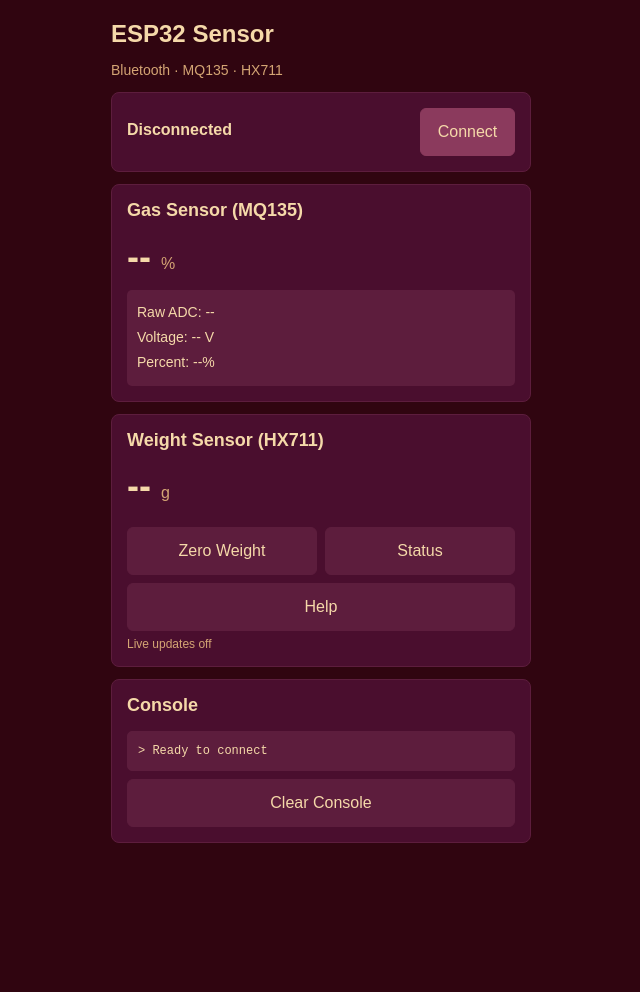
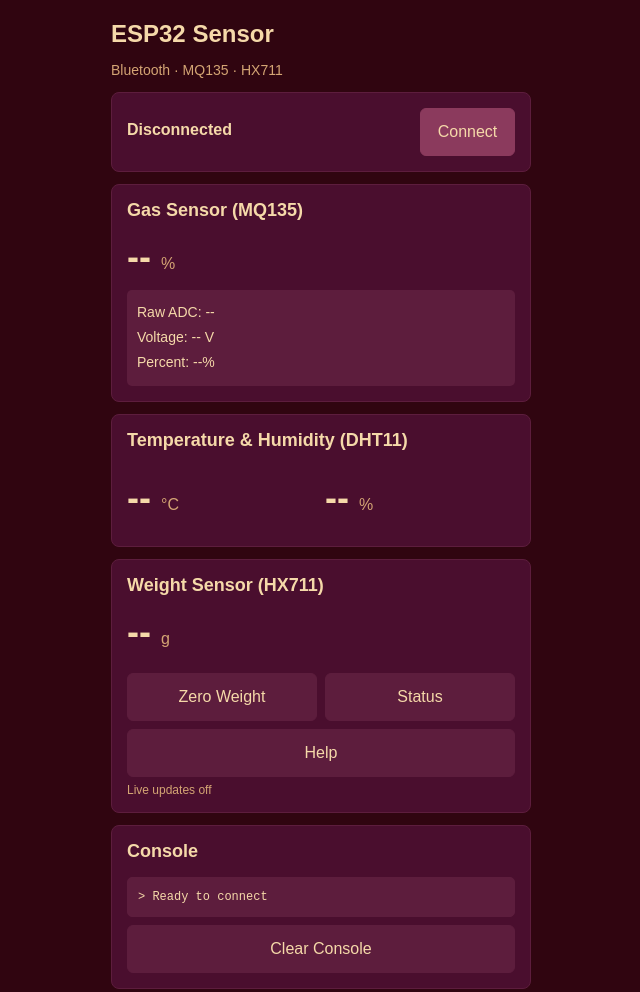
Before and after one commit to Mariam-Sayed-Sleem/SENSOR_detection, a plain HTML site: page index.html in a window 1280 px wide. Shown: the whole page, without its empty margins (319-959 px from the left). Before the commit the page ends 891 px from the top, so only its background shows below. Drawn offline with Linux system fonts and the light colour scheme.

Commit message:
Add DHT11 temperature and humidity display

```diff
--- a/index.html
+++ b/index.html
@@ -203,6 +203,25 @@
     </section>
 
     <section class="card">
+        <h2>Temperature &amp; Humidity (DHT11)</h2>
+
+        <div class="button-group">
+            <div>
+                <div class="value">
+                    <span id="dhtTemp">--</span>
+                    <span class="unit">°C</span>
+                </div>
+            </div>
+            <div>
+                <div class="value">
+                    <span id="dhtHum">--</span>
+                    <span class="unit">%</span>
+                </div>
+            </div>
+        </div>
+    </section>
+
+    <section class="card">
         <h2>Weight Sensor (HX711)</h2>
 
         <div class="value">
@@ -395,6 +414,13 @@
                     json.weight == null ? '--' : Math.round(json.weight);
             }
 
+            if (json.dht) {
+                document.getElementById('dhtTemp').textContent =
+                    json.dht.temp ?? '--';
+                document.getElementById('dhtHum').textContent =
+                    json.dht.humidity ?? '--';
+            }
+
             document.getElementById('timestamp').textContent =
                 'Last update: ' + new Date().toLocaleTimeString();
 
```
